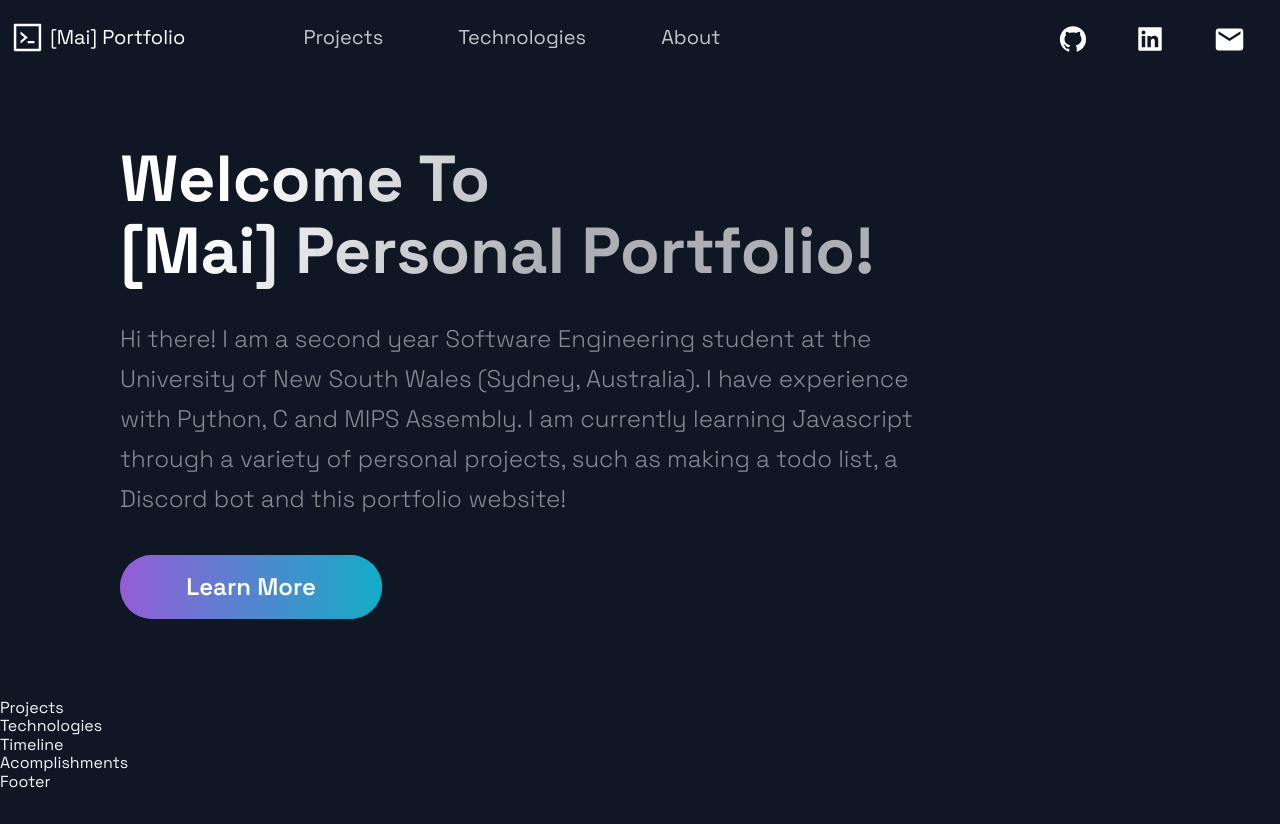
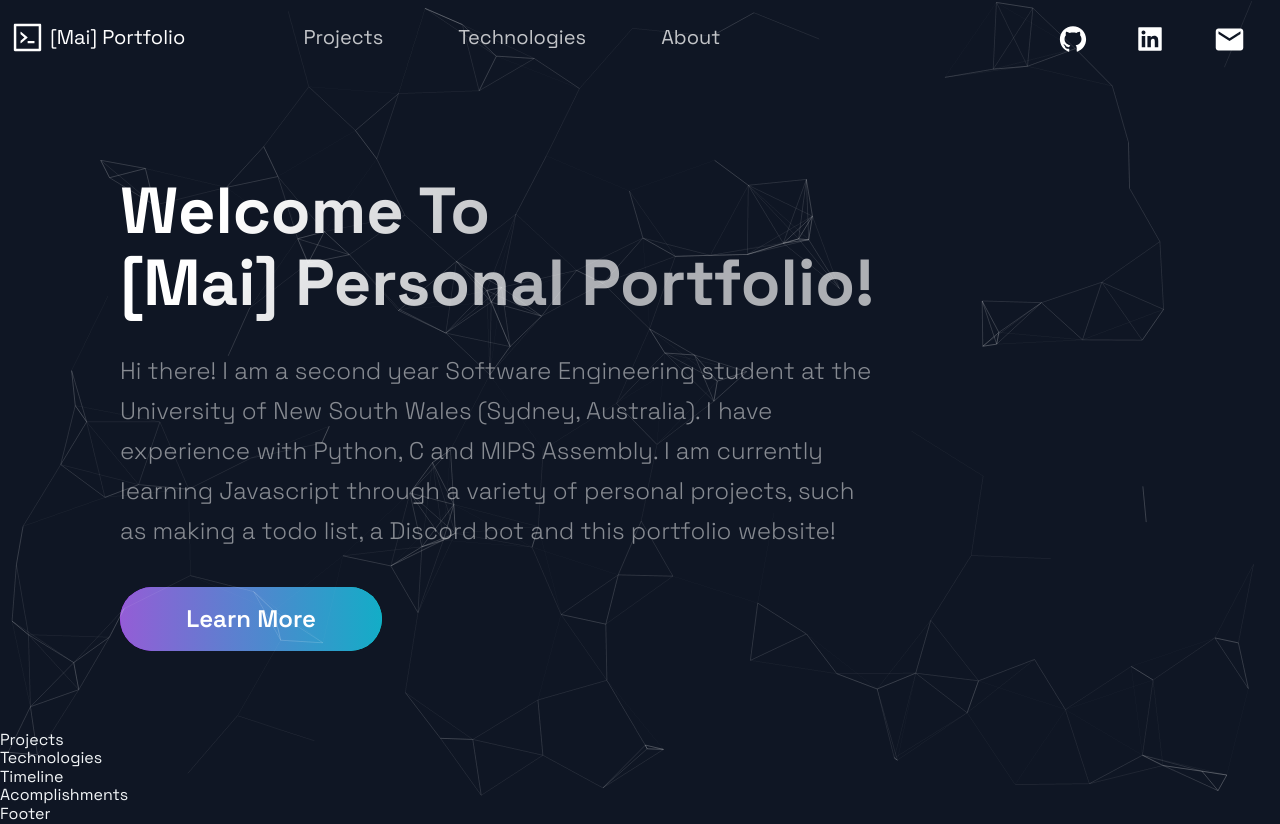
Before and after one commit to anjerraa/Portfolio-Website, a Next.js app: page / in a window 1280 px wide. Before the commit the page ends 800 px from the top, so only its background shows below. Built offline with nearby package versions, Linux system fonts and the light colour scheme.

Commit message:
Added tsparticles in the background

```diff
--- a/package.json
+++ b/package.json
@@ -12,6 +12,7 @@
     "react": "17.0.2",
     "react-dom": "17.0.2",
     "react-icons": "^4.2.0",
+    "react-tsparticles": "^1.39.0",
     "styled-components": "^5.3.0",
     "styled-normalize": "^8.0.7"
   }
--- a/src/pages/index.js
+++ b/src/pages/index.js
@@ -6,14 +6,85 @@ import Technologies from '../components/Technologies/Technologies';
 import Timeline from '../components/TimeLine/TimeLine';
 import { Layout } from '../layout/Layout';
 import { Section } from '../styles/GlobalComponents';
+import Particles from "react-tsparticles";
 
 const Home = () => {
   return (
     <Layout>
-      {/* <Section grid> */}
+    <Section grid>
         <Hero />
-        {/* <BgAnimation /> */}
-      {/* </Section> */}
+        <Particles
+          params={{
+            "particles": {
+                "number": {
+                  "value": 90,
+                  "density": {
+                      "enable": true,
+                      "value_area": 500
+                  }
+                },
+                "color": {
+                  "value": "#fffff"
+                },
+                "line_linked": {
+                  "enable": true,
+                  "opacity": 0.08
+                },
+                "move": {
+                  "enable": true,
+                  "direction": "none",
+                  "speed": 0.8,
+                  "random": false,
+                  "straight": false,
+                  "out_mode": "out",
+                  "bounce": false,
+                  "attract": {
+                    "enable": false,
+                    "rotateX": 600,
+                    "rotateY": 1200
+                  }
+                },
+                "size": {
+                  "value": 2
+                },
+                "opacity": {
+                  "value": 0.5,
+                  "random": false,
+                  "anim": {
+                    "enable": false,
+                    "speed": 1,
+                    "opacity_min": 0.1,
+                    "sync": false
+                  }
+                }
+            },
+            "interactivity": {
+                "events": {
+                  "onhover": {
+                    "enable": true,
+                    "mode": "grab"
+                  },
+                  "onclick": {
+                    "enable": true,
+                    "mode": "repulse"
+                  },
+                  "resize": true
+                },
+                "modes": {
+                  "grab": {
+                    "distance": 100,
+                    "line_linked": {
+                      "opacity": 0.25
+                    }
+                  },
+                  "push": {
+                      "particles_nb": 1
+                  }
+                }
+            },
+            "retina_detect": true
+        }} />
+      </Section>
       <Projects />
       <Technologies />
       <Timeline />
```
Also changed, not shown: 2 other files (tests, documents, lock files or other folders).
